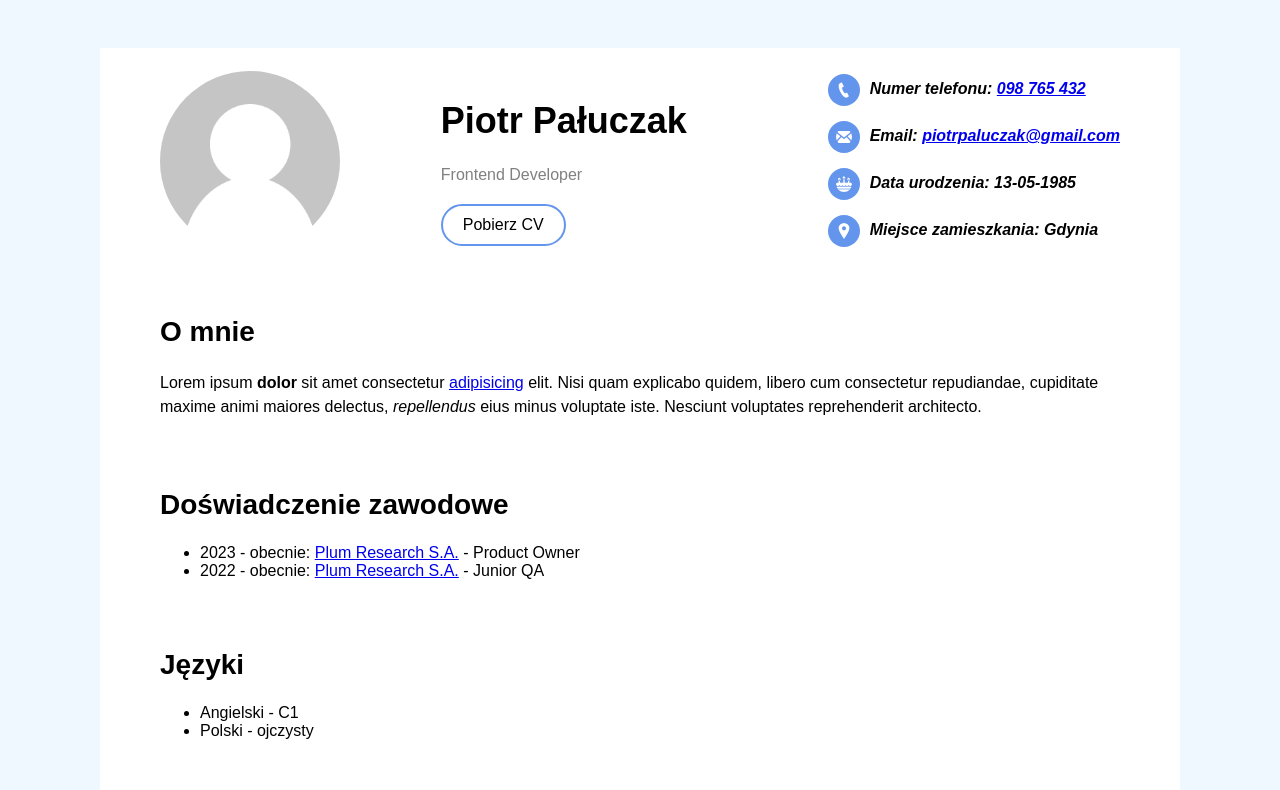
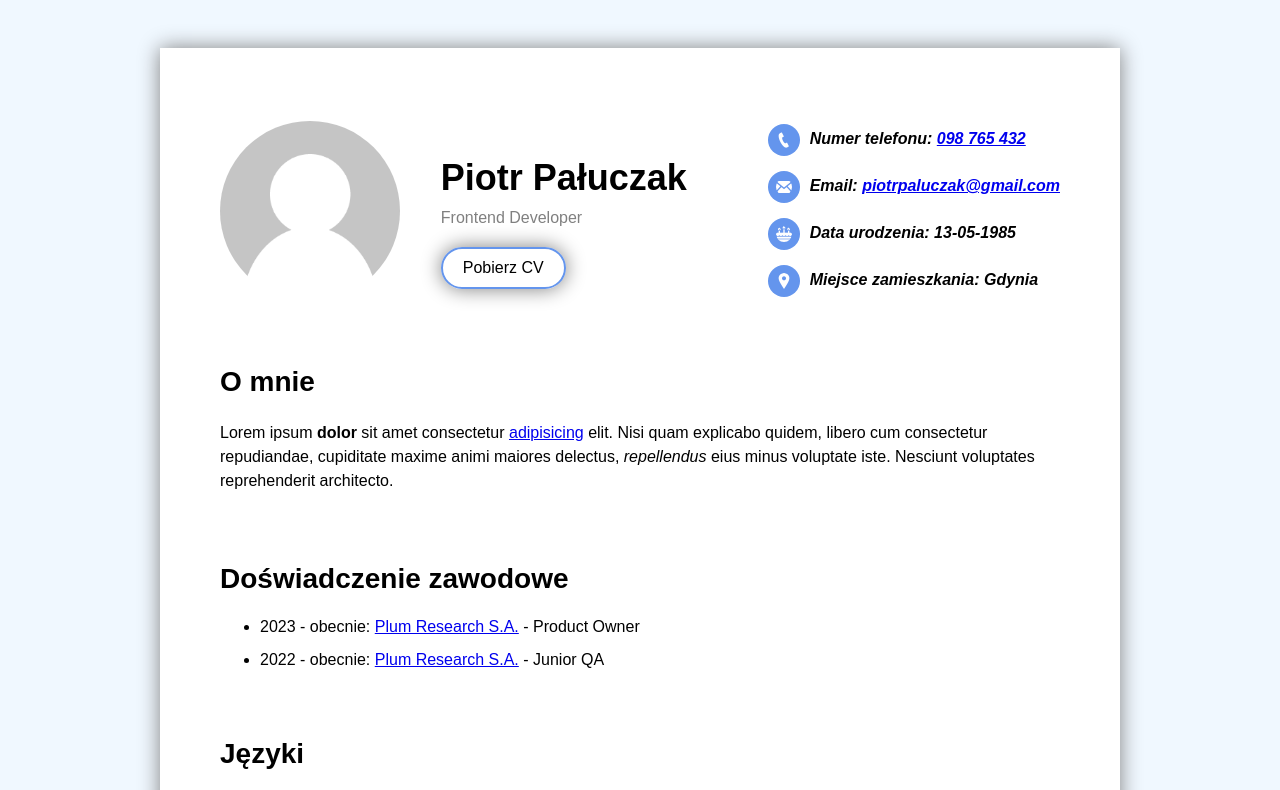
Before and after one commit to piotrpaluczak/CV, a plain HTML site: page index.html in a window 1280 px wide. Shown: the top 790 px of the page. Drawn offline with Linux system fonts and the light colour scheme.

Commit message:
Added more styling & shadows

```diff
--- a/index.html
+++ b/index.html
@@ -5,6 +5,7 @@
         <link rel="stylesheet" href="style.css"/>
     </head>
     <body>
+        <div class="container">
             <header>
                 <img class="profile-picture circle" src="default-avatar.png"/>
                 <div>
@@ -85,5 +86,6 @@
                     </ul>
                 </section>
             </main>
+        </div>
     </body>
 </html>
--- a/style.css
+++ b/style.css
@@ -6,7 +6,7 @@ body {
 
 h1 {
     font-size: 36px;
-
+    margin-bottom: 10px;
 }
 
 h2 {
@@ -22,25 +22,30 @@ span {
     color: gray;
 }
 
+.container {
+    box-shadow: 0 0 20px gray;
+    width: 960px;
+    margin: 0 auto;
+    background-color: white;
+}
+
 section,
 header {
     padding: 10px 60px 20px 60px;
-    background-color: white;
-    width: 960px;
-    margin: 0 auto;
 }
 
 header {
     display: flex;
     align-items: center;
     justify-content: space-between;
+    padding-top: 60px;
 }
 
 header ul {
     list-style: none;
 }
 
-header li {
+li {
     margin-bottom: 15px;
 }
 
@@ -97,6 +102,7 @@ p {
     margin-top: 20px;
     border-radius: 26px;
     transition: background-color 0.5s, color 0.5s;
+    box-shadow: 0 0 20px gray;
 }
 
 .cv-download-link:hover {
```
Lines whose indentation alone changed are shown as unchanged.
